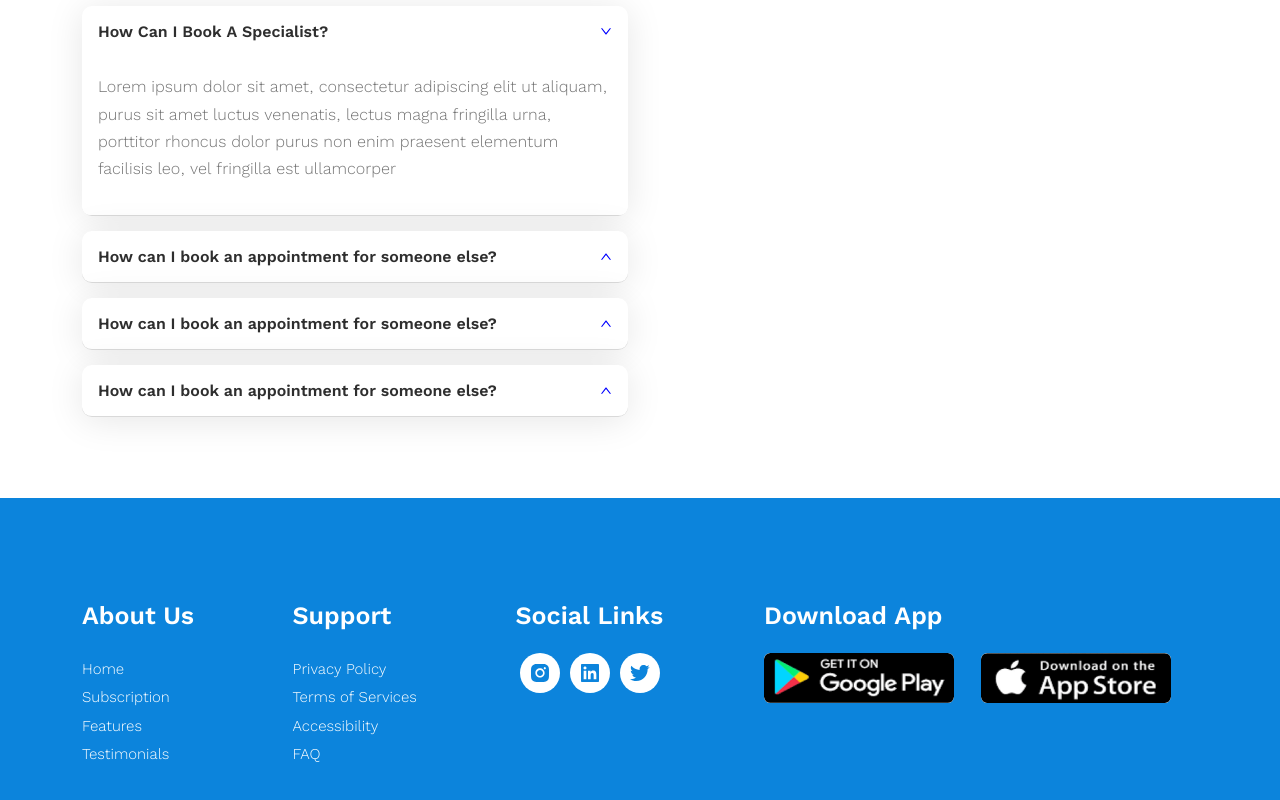
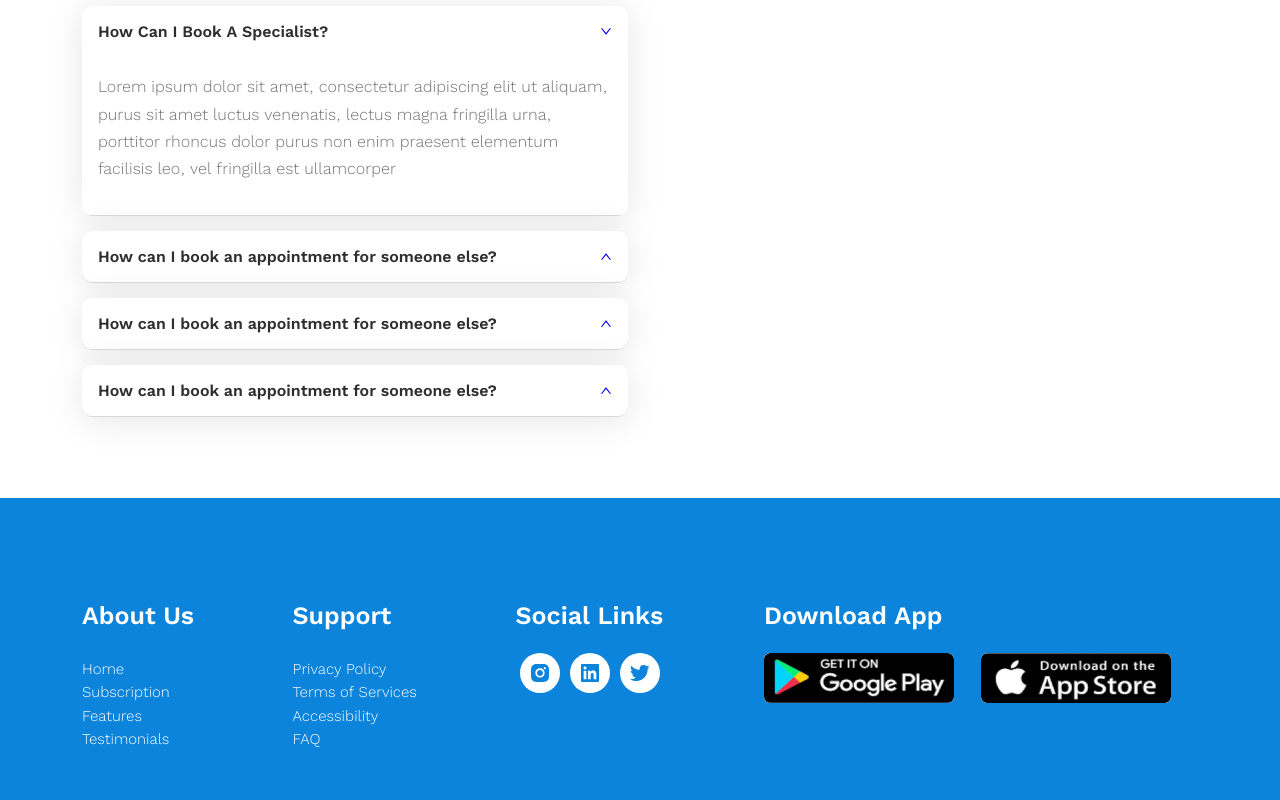
Before and after one commit to Sudtec/Vaccine-App, a React (Create React App) app: page / in a window 1280 px wide. Shown: the part 5634-6434 px from the top of the page. Built offline with nearby package versions, Linux system fonts and the light colour scheme.

Commit message:
Inner page Routing Modification

```diff
--- a/src/App.js
+++ b/src/App.js
@@ -1,6 +1,6 @@
 import React from 'react';
 import 'bootstrap/dist/css/bootstrap.min.css';
-import 'antd/dist/antd.css';
+import 'antd/dist/antd.min.css';
 import 'animate.css';
 import './css/style.css'
 import { Navbar } from './components/Navbar';
@@ -14,7 +14,7 @@ import { DoctorsOnCall } from './sections/doctorsOnCall';
 import { Review } from './sections/review';
 import { Faq } from './sections/Faq';
 import { Footer } from './sections/footer';
-import { ReactComponent as Wavy }  from './images/wavy.svg';
+
 const App = () => {
   return (
     <div className='higher_order-container'>
--- a/src/components/Navbar/NavBar.js
+++ b/src/components/Navbar/NavBar.js
@@ -20,9 +20,9 @@ const NavBar = () => {
                     </Offcanvas.Header>
                     <Offcanvas.Body>
                         <Nav className="justify-content-end flex-grow-1 pe-3 navLinksContainer">
-                            <Nav.Link href="#action1" className='navLinks'> Home</Nav.Link>
-                            <Nav.Link href="#action2" className='navLinks'> About Us</Nav.Link>
-                            <Nav.Link href="#action2" className='navLinks'> Subscriptions</Nav.Link>
+                            <Nav.Link href="#intro" className='navLinks'> Home</Nav.Link>
+                            <Nav.Link href="#why" className='navLinks'> About Us</Nav.Link>
+                            <Nav.Link href="#features" className='navLinks'> Subscriptions</Nav.Link>
 
                             <button className='navBtn'>Get Started</ button>
                         </Nav>
--- a/src/css/style.css
+++ b/src/css/style.css
@@ -922,9 +922,13 @@ footer .footerContainer {
   padding-top: 5px;
   padding-left: 0;
 }
-.aboutUsCol ul li,
+.aboutUsCol ul li ,
 .supportCol ul li {
   list-style-type: none;
+}
+.aboutUsCol ul li a,
+.supportCol ul li a{
+
   font-size: 15px;
   color: white;
   font-weight: 500;
--- a/src/sections/Faq/Faq.js
+++ b/src/sections/Faq/Faq.js
@@ -10,7 +10,7 @@ const { Panel } = Collapse;
 const Faq = () => {
     const { ref, inView, } = useInView();
     return (
-        <section className='container-fluid' ref={ref}>
+        <section className='container-fluid' ref={ref} id='FAQ'>
             <div className="container faqContainer">
                 <div className="row">
                     <div className="col-lg-6 col-md-12 col-sm-12 faqContent">
--- a/src/sections/Reminder/Reminder.js
+++ b/src/sections/Reminder/Reminder.js
@@ -5,7 +5,7 @@ import medicationReminder from '../../images/medicationReminder.png';
 
 const Reminder = () => {
     return (
-        <section className='reminder'>
+        <section className='reminder' id='reminder'>
 
             <div className="container reminderContainer">
                 <div className="row ">
--- a/src/sections/features/Features.js
+++ b/src/sections/features/Features.js
@@ -6,7 +6,7 @@ import ussdCode from '../../images/ussdCode.png';
 
 const Features = () => {
     return (
-        <section className="container-fluid features">
+        <section className="container-fluid features" id='features'>
             <div className="container featuresContainer">
                 <div className="featuresContent">
                     <h5 className="featuresHeader">
--- a/src/sections/footer/Footer.js
+++ b/src/sections/footer/Footer.js
@@ -4,6 +4,7 @@ import { ReactComponent as Instagram } from '../../images/Instagram.svg'
 import { ReactComponent as Linkedin } from '../../images/Linkedin.svg';
 import playStore from '../../images/play_store.png';
 import appleStore from '../../images/apple_store.png'
+
 const Footer = () => {
     return (
         <footer>
@@ -11,32 +12,65 @@ const Footer = () => {
                 <div className='aboutUsCol'>
                     <h5>About Us</h5>
                     <ul>
-                        <li>Home</li>
-                        <li>Subscription</li>
-                        <li>Features</li>
-                        <li>Testimonials</li>
+                        <li>
+                            <a href='#intro'>
+                                Home
+                            </a>
+
+                        </li>
+                        <li>
+                            <a href='#features'>
+                                Subscription
+                            </a>
+                        </li>
+                        <li>
+                            <a href='#reminder'>
+                                Features
+                            </a>
+                        </li>
+                        <li>
+                            <a href='#review'>
+                                Testimonials
+                            </a>
+                        </li>
                     </ul>
                 </div>
                 <div className='supportCol'>
                     <h5>Support</h5>
                     <ul>
-                        <li>Privacy Policy</li>
-                        <li>Terms of Services</li>
-                        <li>Accessibility</li>
-                        <li>FAQ</li>
+                        <li>
+                            <a href='#privacypolicy'>
+                                Privacy Policy
+                            </a>
+                        </li>
+                        <li>
+                            <a href='#terms'>
+                                Terms of Services
+                            </a>
+                        </li>
+                        <li>
+                            <a href='#accessibility'>
+                                Accessibility
+                            </a>
+                        </li>
+                        <li>
+                            <a href='#FAQ'>
+                                FAQ
+                            </a>
+                        </li>
                     </ul>
                 </div>
                 <div className='socialCol'>
                     <h5>Social Links</h5>
 
                     <div className='socialContainer'>
-                        <a href="#" className='instagram'>
+                        <a href="#instar" className='instagram'>
                             <Instagram />
                         </a>
-                        <a href="#" className='linkedin'>
+                        <a href="#linkedin" className='linkedin'>
                             <Linkedin />
                         </a>
-                        <a href="#" className='twitter'>
+                        <a href="#twitter" className='twitter'>
                             <Twitter />
                         </a>
                     </div>
--- a/src/sections/intro/Intro.js
+++ b/src/sections/intro/Intro.js
@@ -2,13 +2,11 @@ import React from 'react';
 import { useInView } from 'react-intersection-observer';
 import appleStore from '../../images/apple_store.png';
 import playStore from '../../images/play_store.png';
-import callDoctor from '../../images/call_doctor.png';
-import doctors from '../../images/doctors.png'
-import profile from '../../images/profile.png'
+
 const Intro = () => {
   const { ref, inView, } = useInView();
   return (
-    <div className='introContainer'>
+    <div className='introContainer' id='intro'>
       <section className='container-fluid intro' ref={ref}>
         <div className="introContent">
           <h2 className={`introHeading ${inView && 'animate__animated animate__slideInDown'}`}>
--- a/src/sections/review/Review.js
+++ b/src/sections/review/Review.js
@@ -8,7 +8,7 @@ import { Autoplay, Pagination, Navigation } from "swiper";
 import ReviewersImg from '../../images/ReviewersImg.png';
 const Review = () => {
     return (
-        <section className="container-fluid review">
+        <section className="container-fluid review" id='review'>
             <div className="reviewContainer container">
                 <div className="reviewContent">
                     <h5 className="reviewTitle">What Our Customers Have to Say</h5>
--- a/src/sections/why/Why.js
+++ b/src/sections/why/Why.js
@@ -6,7 +6,7 @@ import docProfile from '../../images/doc_profile.png';
 const Why = () => {
     const { ref, inView, } = useInView();
     return (
-        <section className='container-fluid why' ref={ref}>
+        <section className='container-fluid why' ref={ref} id='why'>
             <div className='container whyContainer'>
                 <div className="row d-flex">
                     <div className="col-md-6 col-sm-0 whyImagesContainer">
```
